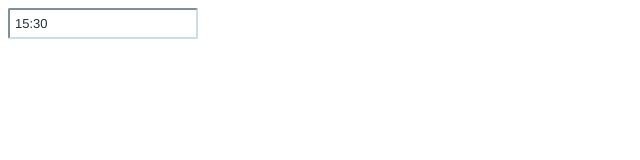
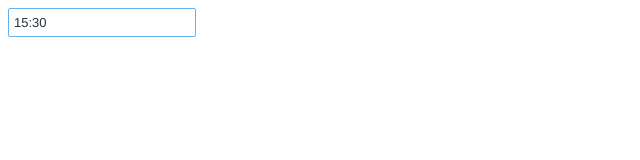
Before and after one commit to 0xhyperdust/react-ts-timepicker, a React app: page / in a window 1280 px wide. Shown: the top 160 px of the page, without its empty margins (0-640 px from the left). Built offline with nearby package versions, Linux system fonts and the light colour scheme.

Commit message:
Improve demo styles

```diff
--- a/src/styles.scss
+++ b/src/styles.scss
@@ -21,12 +21,13 @@
     line-height: 27px;
     font-size: 13px;
     padding: 0 5px;
-    border-color: #c9dee9;
     box-shadow: none;
     color: #263238;
     border-radius: 2px;
     -webkit-appearance: none;
     font-family: HelveticaNeue-Regular, Helvetica, Arial, sans-serif;
+    background-image: none;
+    border: 1px solid #68b1e9;
   }
 
   &__icon.add-on{
```
